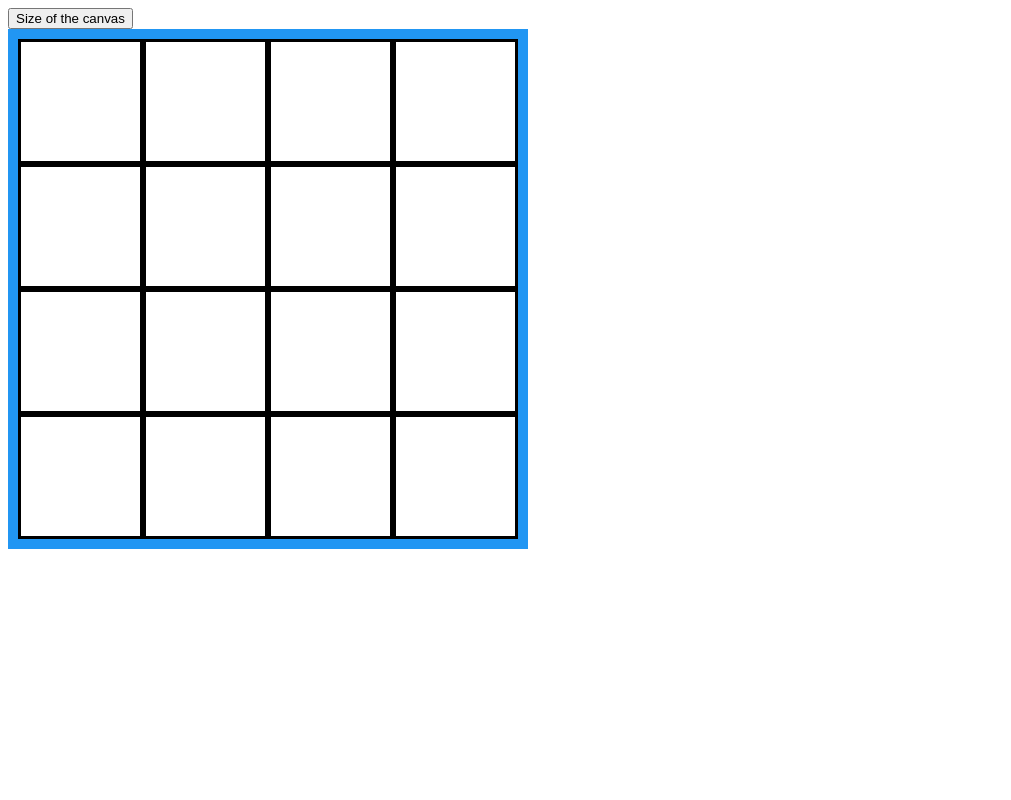
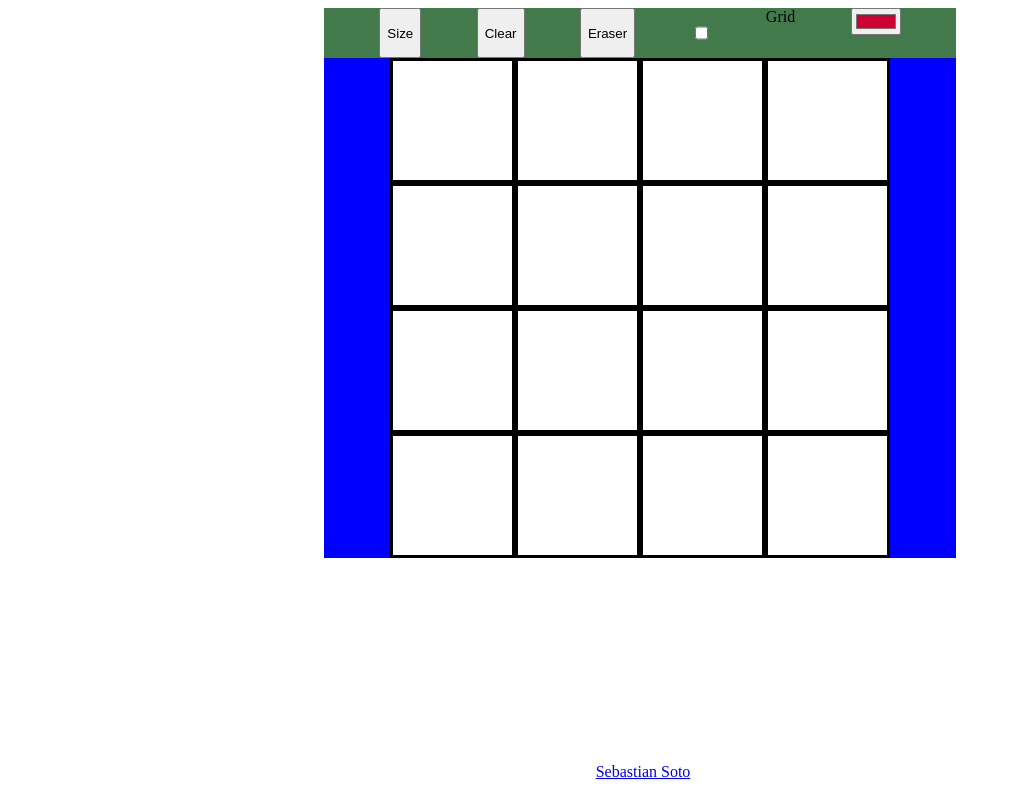
Before and after one commit to sebapkfd/sketch, a plain HTML site: page index.html in a window 1280 px wide. Shown: the whole page, without its empty margins (0-1011 px from the left). Drawn offline with Linux system fonts and the light colour scheme.

Commit message:
Added element to the interface

```diff
--- a/app.js
+++ b/app.js
@@ -1,5 +1,5 @@
-const blocksParent = document.querySelector('.container-blocks');
-blocksParent.setAttribute('styles', 'display: inline-grid')
+const blocksParent = document.querySelector('.blocks');
+blocksParent.setAttribute('styles', 'display: inline-grid') // add id and move every style to css
 let blockWidth = blocksParent.offsetWidth/16;
 let blockHeight = blocksParent.offsetHeight/16;
 
@@ -12,7 +12,7 @@ function createCanvas(userSelection = 4) {
         while (blocksParent.firstChild) {
             blocksParent.removeChild(blocksParent.firstChild);
         }
-        blocksParent.setAttribute('style', `grid-template-columns: repeat(${userSelection}, 1fr);`);
+        blocksParent.setAttribute('style', `grid-template-columns: repeat(${userSelection}, auto);`);
     }
     for (let i = 0; i < userSelection**2; i++) {
         const block = document.createElement('div');
@@ -43,3 +43,15 @@ buttonSize.addEventListener('click', () =>{
     createCanvas(userSelection);
     refreshListeners();
 })
+
+
+/*
+    refactoring Js code
+    Title
+    Eraser
+    Colors
+    Event listener
+    grid option
+    github link footer
+    clear grid
+*/
--- a/index.html
+++ b/index.html
@@ -3,12 +3,25 @@
 <head>
     <meta charset="UTF-8">
     <meta name="viewport" content="width=device-width, initial-scale=1.0">
-    <title>Document</title>
+    <title>Sketch</title>
     <link rel="stylesheet" href="styles.css">
 </head>
 <body>
-    <button id="size-button">Size of the canvas </button>
-    <div class="container-blocks"></div>
+    <div class="main">
+        <div class="menu">
+            <button id="size-button">Size</button>
+            <button id="clear-button">Clear</button>
+            <button id="eraser-button">Eraser</button>
+            <input type="checkbox" name="grid" id="grid-button"> Grid
+            <input type="color" class="color" value="#cd0033">
+        </div>
+        <div class="canvas">
+            <div class="blocks"></div>
+        </div>
+    </div>
 </body>
+<footer>
+    <a href="https://github.com/sebapkfd/sketch">Sebastian Soto</a></p>
+  </footer>
 <script src="app.js"></script>
 </html>
--- a/styles.css
+++ b/styles.css
@@ -1,8 +1,52 @@
-.container-blocks{
+body{
+    display: flex;
+    justify-content: center;
+}
+
+.main{
+    width: 50%;
+    height: 100%;
+    background-color: blue;
+    display: flex;
+    justify-content: center;
+    flex-direction: column;
+}
+
+.menu{
+    width: 100%;
+    height: 50px;
+    background-color: rgb(67, 122, 76);
+    display: flex;
+    justify-content: space-evenly;
+}
+
+.canvas{
+    width: 100%;
+    display: flex;
+    justify-content: center;
+}
+
+.colors{
+    width: 100%;
+    height: 80px;
+}
+
+.blocks{
     display: grid;
     grid-template-columns: auto auto auto auto;
     background-color: #2196F3;
-    padding: 10px;
     height: 500px;
-    width: 500px
+    width: 500px;
 }
+
+/* add icon */
+footer {
+    text-align: center;
+    padding: 3px;
+    background-color: white;
+    color: black;
+    position: fixed;
+    left: 0;
+    bottom: 0;
+    width: 100%;
+  }
```
